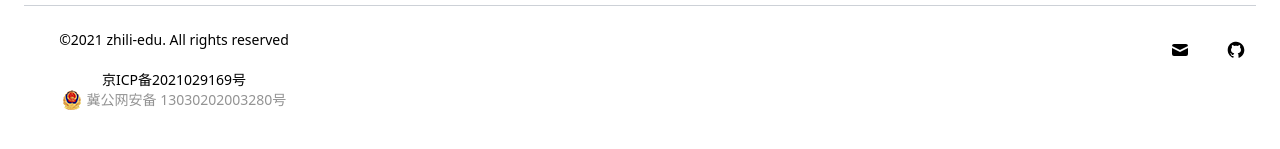
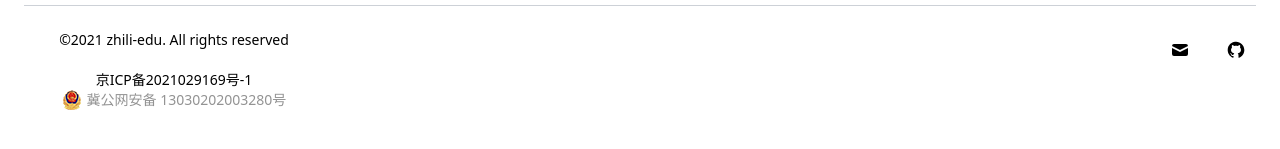
Before and after one commit to zhili-edu/zhili-index, a Nuxt app: page / in a window 1280 px wide. Shown: the part 4300-4449 px from the top of the page. Built offline with nearby package versions, Linux system fonts and the light colour scheme.

Commit message:
fix icp beian

```diff
--- a/src/components/footer.vue
+++ b/src/components/footer.vue
@@ -34,7 +34,7 @@
 				<div class="flex flex-col self-center text-sm text-center md:block lg:col-start-1 md:space-x-6">
 					<span>©2021 zhili-edu. All rights reserved</span>
                     <div style="width:300px;margin:0 auto; padding:20px 0;">
-                        <a href="https://beian.miit.gov.cn/#/Integrated/index">京ICP备2021029169号</a>
+                        <a href="https://beian.miit.gov.cn/#/Integrated/index">京ICP备2021029169号-1</a>
                         <a target="_blank" href="http://www.beian.gov.cn/portal/registerSystemInfo?recordcode=13030202003280" style="display:inline-block;text-decoration:none;height:20px;line-height:20px;"><img src="/beian.png" style="float:left;"/><p style="float:left;height:20px;line-height:20px;margin: 0px 0px 0px 5px; color:#939393;">冀公网安备 13030202003280号</p></a>
                     </div>
 				</div>
```
